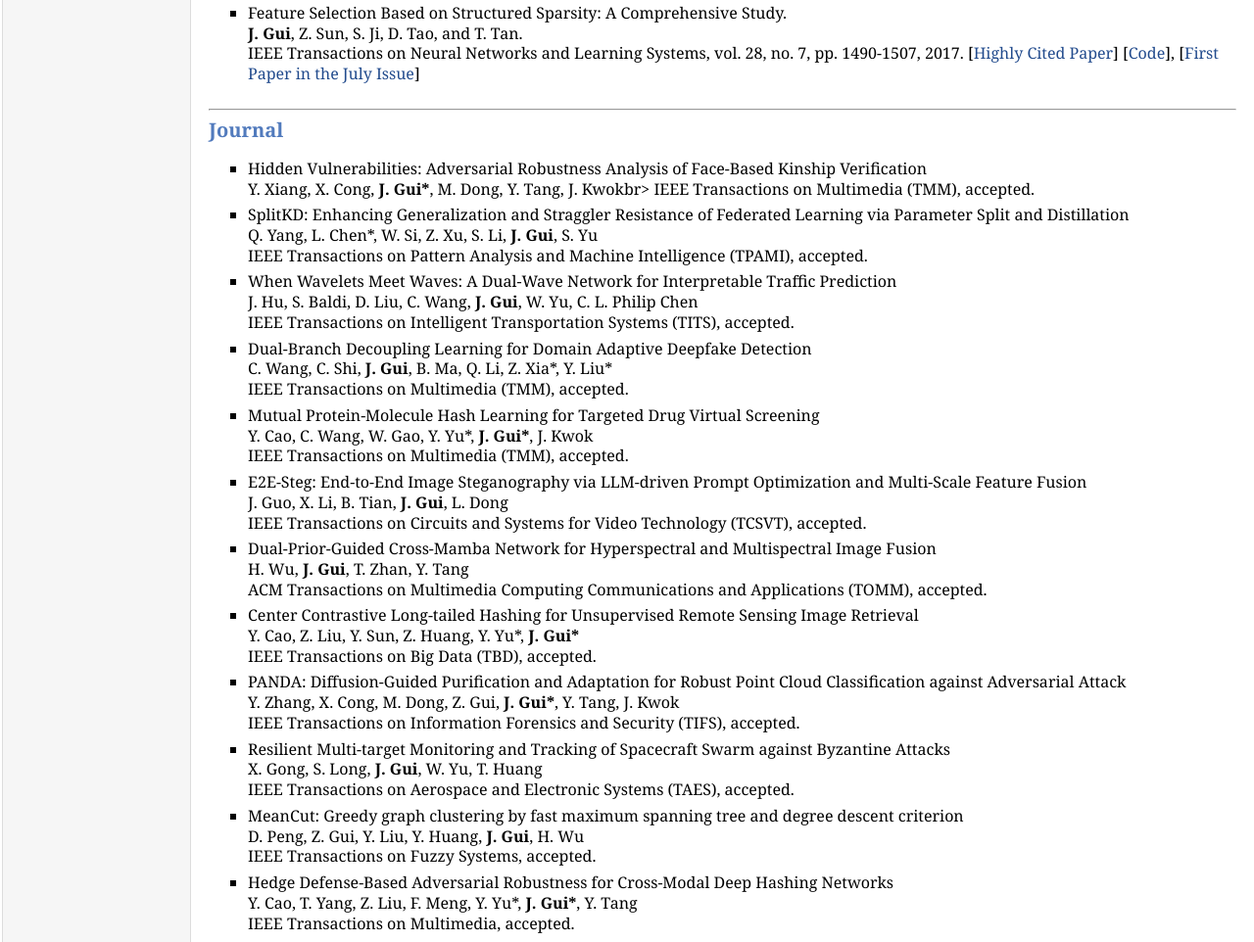
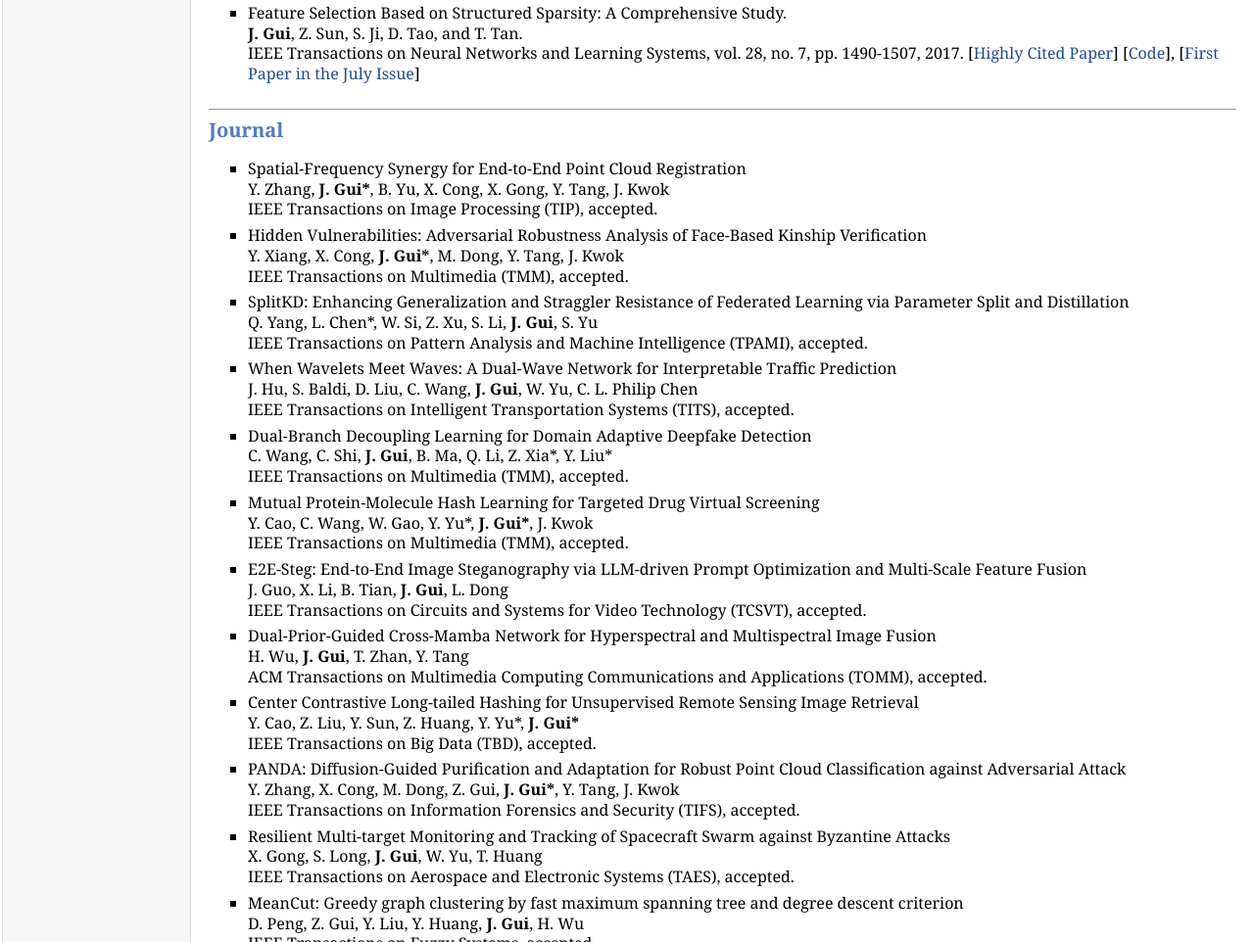
Before and after one commit to guijiejie/guijiejie.github.io, a plain HTML site: page publications.html in a window 1280 px wide. Shown: the part 1282-2244 px from the top of the page at 98% size. Drawn offline with Linux system fonts and the light colour scheme.

Commit message:
Update publications.html

```diff
--- a/publications.html
+++ b/publications.html
@@ -118,8 +118,13 @@
         <h2><hr><a name="Journal"></a>Journal</h2>
         <ul>
 		<li><p>
+		Spatial-Frequency Synergy for End-to-End Point Cloud Registration<br>
+		Y. Zhang, <b>J. Gui*</b>, B. Yu, X. Cong, X. Gong, Y. Tang, J. Kwok<br>
+		IEEE Transactions on Image Processing (TIP), accepted.<br>
+		</p></li>
+		<li><p>
 		Hidden Vulnerabilities: Adversarial Robustness Analysis of Face-Based Kinship Verification<br>
-		Y. Xiang, X. Cong, <b>J. Gui*</b>, M. Dong, Y. Tang, J. Kwokbr>
+		Y. Xiang, X. Cong, <b>J. Gui*</b>, M. Dong, Y. Tang, J. Kwok<br>
 		IEEE Transactions on Multimedia (TMM), accepted.<br>
 		</p></li>
 		<li><p>
```
